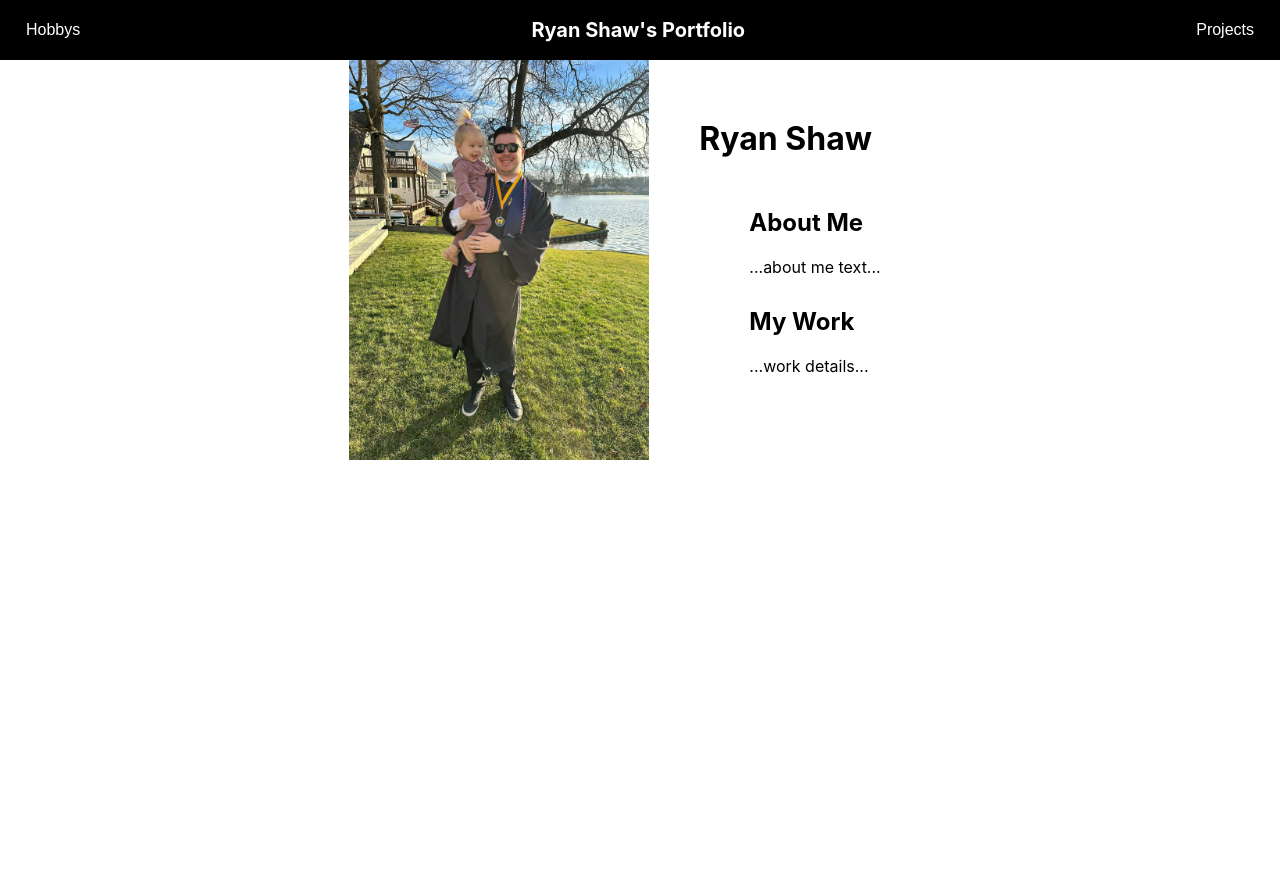
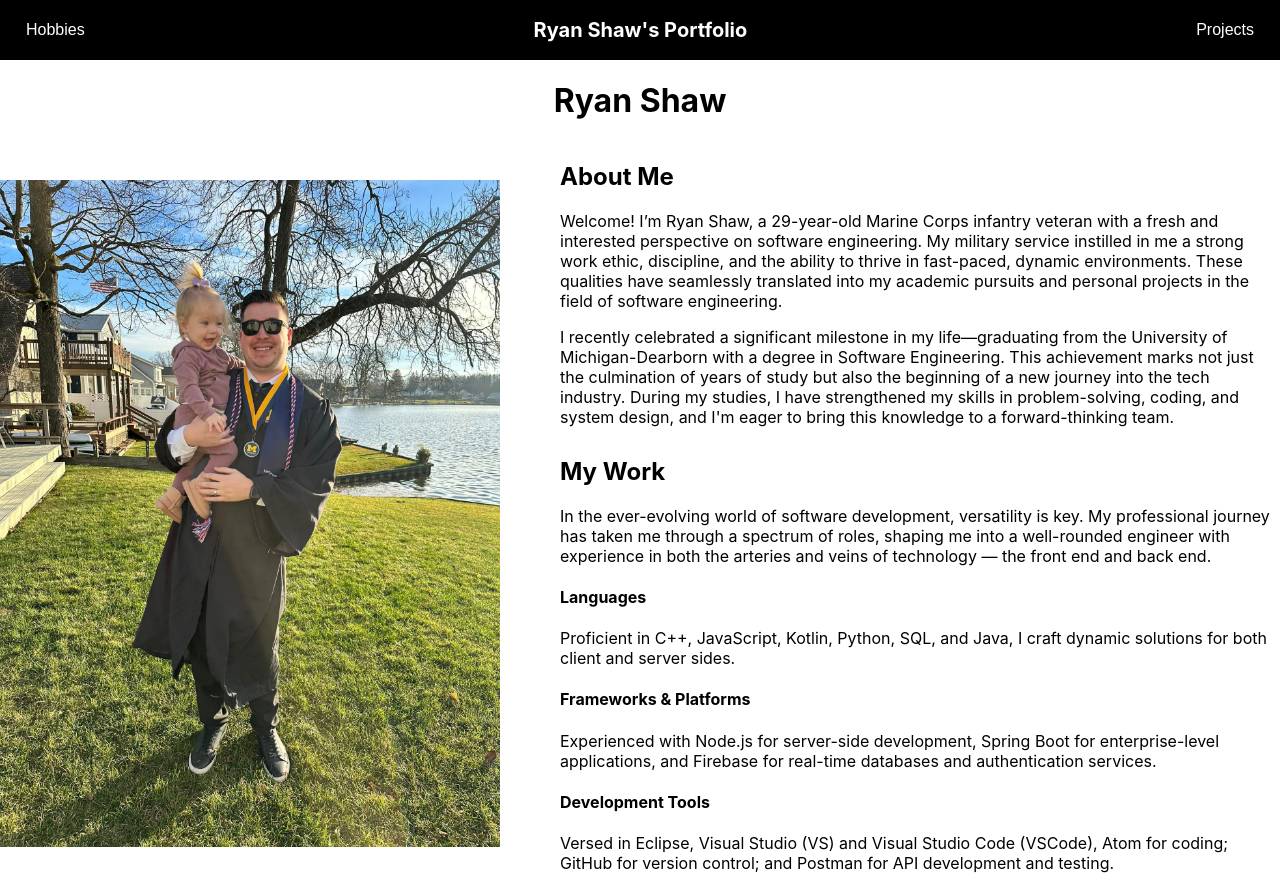
Before and after one commit to shawske/website, a React (Create React App) app: page / in a window 1280 px wide. Before the commit the page ends 800 px from the top, so only its background shows below. Built offline with nearby package versions, Linux system fonts and the light colour scheme.

Commit message:
homePage updates

```diff
--- /dev/null
+++ b/src/custom.d.ts
@@ -0,0 +1,4 @@
+declare module '*.jpg';
+declare module '*.jpeg';
+declare module '*.png';
+declare module '*.gif';
--- a/src/pages/HomePage.tsx
+++ b/src/pages/HomePage.tsx
@@ -1,25 +1,43 @@
 import React from 'react';
 import NavBar from './NavBar';
-import GraduationImage from '../photos/graduation.jpg'; // Updated path based on the directory structure
+import GraduationImage from '../photos/graduation.jpg'; // Updated path based on the directory structure.
 
 const HomePage: React.FC = () => {
     return (
         <>
             <NavBar />
+            <div style={{ textAlign: 'center' }}>
+                <h1>Ryan Shaw</h1>
+            </div>
             <div style={{ display: 'flex', alignItems: 'center', justifyContent: 'center' }}>
                 <div style={{ marginRight: '50px' }}>
-                    <img src={GraduationImage} alt="Ryan Shaw" style={{ width: '300px', height: 'auto' }} />
+                    <img src={GraduationImage} alt="Ryan Shaw" style={{ width: '500px', height: 'auto' }} />
                 </div>
                 <div>
-                    <h1>Ryan Shaw</h1>
-                    <div style={{ margin: '50px' }}>
+
+                    <div style={{ margin: '10px' }}>
                         <section style={{ marginBottom: '30px' }}>
                             <h2>About Me</h2>
-                            <p>...about me text...</p>
+                            <p>Welcome! I’m Ryan Shaw, a 29-year-old Marine Corps infantry veteran with a fresh and interested perspective on software engineering.
+                                My military service instilled in me a strong work ethic, discipline, and the ability to thrive in fast-paced, dynamic environments.
+                                These qualities have seamlessly translated into my academic pursuits and personal projects in the field of software engineering.
+
+                            </p>
+                            <p>
+                            I recently celebrated a significant milestone in my life—graduating from the University of Michigan-Dearborn with a degree in Software Engineering. This achievement marks not just the culmination of years of study but also the beginning of a new journey into the tech industry.
+                             During my studies, I have strengthened my skills in problem-solving, coding, and system design, and I'm eager to bring this knowledge to a forward-thinking team.
+                            </p>
                         </section>
                         <section>
                             <h2>My Work</h2>
-                            <p>...work details...</p>
+                            <p>In the ever-evolving world of software development, versatility is key. My professional journey has taken me through a spectrum of roles,
+                                shaping me into a well-rounded engineer with experience in both the arteries and veins of technology — the front end and back end.</p>
+                            <h4>Languages</h4>
+                            <p>Proficient in C++, JavaScript, Kotlin, Python, SQL, and Java, I craft dynamic solutions for both client and server sides.</p>
+                            <h4>Frameworks & Platforms</h4>
+                            <p>Experienced with Node.js for server-side development, Spring Boot for enterprise-level applications, and Firebase for real-time databases and authentication services.</p>
+                        <h4>Development Tools</h4>
+                        <p>Versed in Eclipse, Visual Studio (VS) and Visual Studio Code (VSCode), Atom for coding; GitHub for version control; and Postman for API development and testing.</p>
                         </section>
                     </div>
                 </div>
--- a/src/pages/NavBar.tsx
+++ b/src/pages/NavBar.tsx
@@ -10,7 +10,7 @@ const NavBar = () => {
   };
   return (
     <nav className="navbar">
-      <button className="nav-button" onClick={handleLogout}>Hobbys</button>
+      <button className="nav-button" onClick={handleLogout}>Hobbies</button>
       <h1 className="nav-title">Ryan Shaw's Portfolio</h1>
       <button className="nav-button" onClick={handleLogout}>Projects</button>
     </nav>
```
Also changed, not shown: src/App.css (line endings or trailing spaces).
